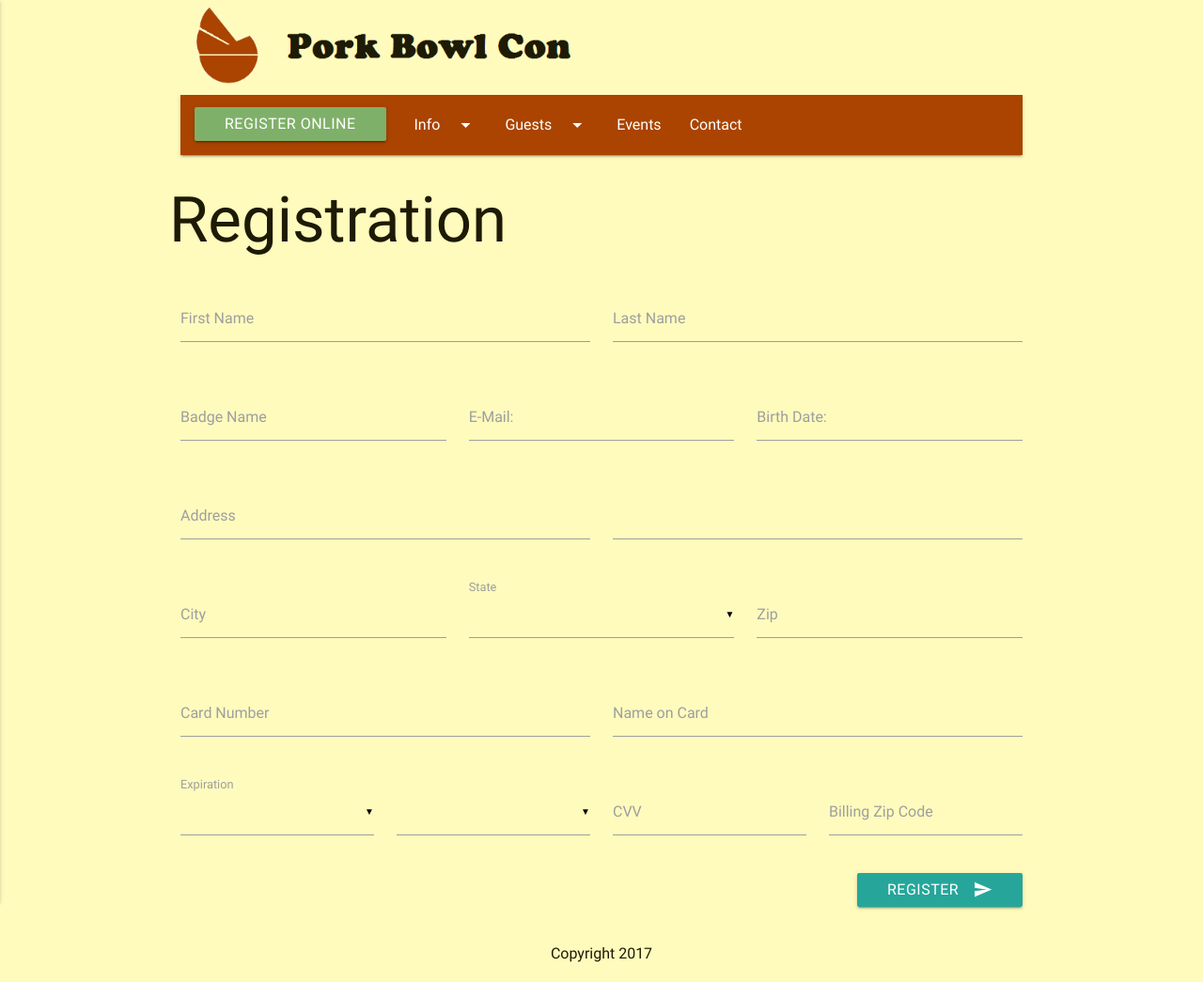
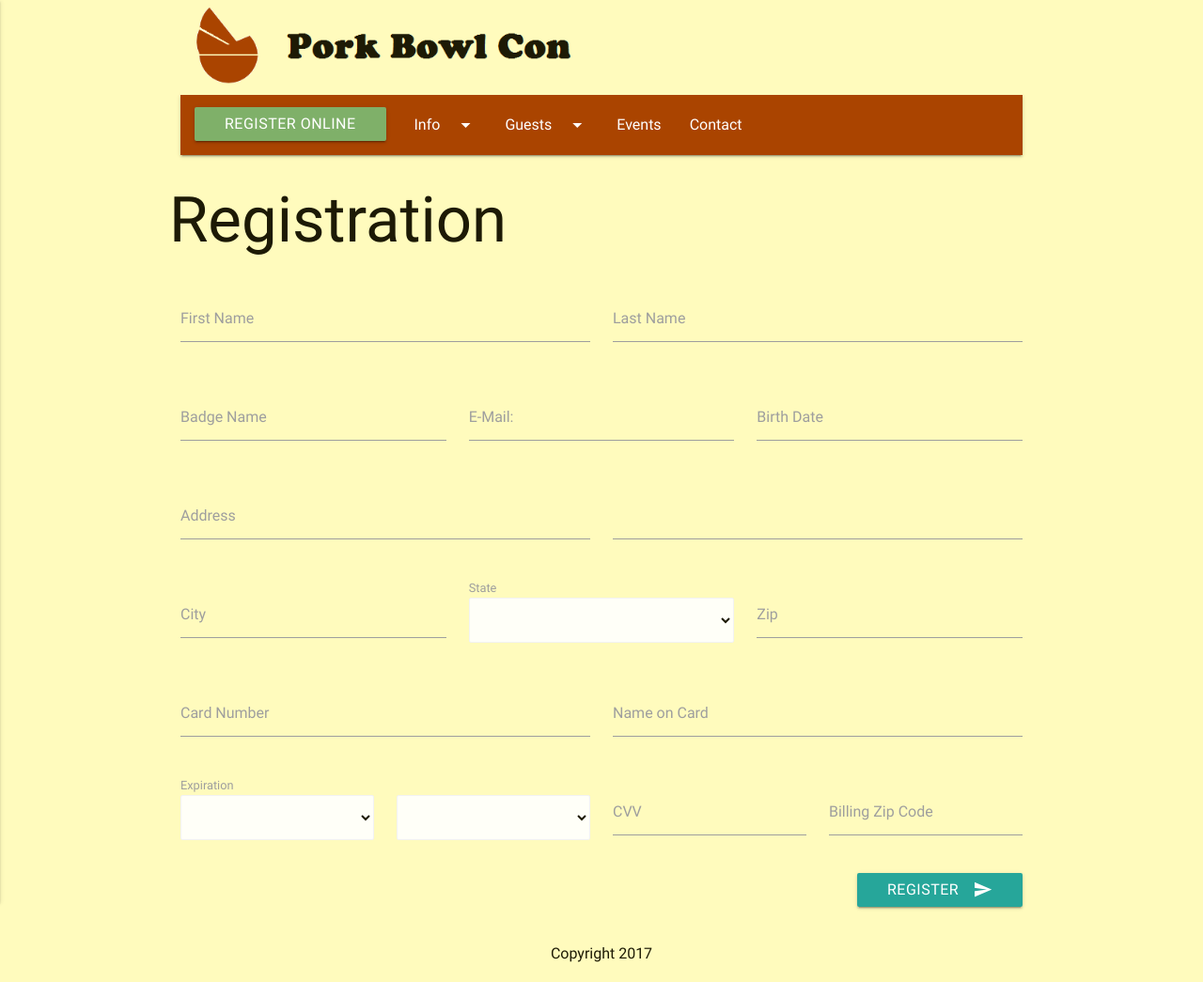
Before and after one commit to fjzusi/Pork-Bowl-Con, a Jekyll site: the page built from registration.html, in a window 1280 px wide. Shown: the whole page at 94% size. Built offline with Jekyll 4.4.1, drawn with Linux system fonts in a browser that asks for light colours.

Commit message:
Reverted select dropdowns to browser defaults

```diff
--- a/js/main.js
+++ b/js/main.js
@@ -1,6 +1,5 @@
 $(function(){
 	$(".button-collapse").sideNav();
-	$('select').material_select();
 
 	$('.datepicker').pickadate({
 		selectMonths: true,
--- a/registration.html
+++ b/registration.html
@@ -26,7 +26,7 @@ title: Registration
 			</div>
 			<div class="input-field col m4 s12">
 				<input id="birth_date" type="date" class="datepicker">
-				<label for="birth_date">Birth Date:</label>
+				<label for="birth_date">Birth Date</label>
 			</div>
 		</div>
 		<div class="row">
@@ -43,8 +43,9 @@ title: Registration
 				<input id="city" type="text" class="validate">
 				<label for="city">City</label>
 			</div>
-			<div class="input-field col m4 s12">
-				<select>
+			<div class="col m4 s12">
+				<label for="state">State</label>
+				<select class="browser-default">
 					<option></option>
 					<option>Alabama</option>
 					<option>Alaska</option>
@@ -115,8 +115,9 @@ title: Registration
 			</div>
 		</div>
 		<div class="row">
-			<div class="input-field col m3 s6">
-				<select>
+			<div class="col m3 s6">
+				<label>Expiration</label>
+				<select class="browser-default">
 					<option></option>
 					<option>01 - January</option>
 					<option>02 - February</option>
@@ -131,10 +132,10 @@ title: Registration
 					<option>11 - November</option>
 					<option>12 - December</option>
 				</select>
-				<label>Expiration</label>
 			</div>
-			<div class="input-field col m3 s6">
-				<select>
+			<div class="col m3 s6">
+				<label>&nbsp;</label>
+				<select class="browser-default">
 					<option></option>
 					<option>2017</option>
 					<option>2018</option>
```
Also changed, not shown: other parts of registration.html (+0 -1 lines).
